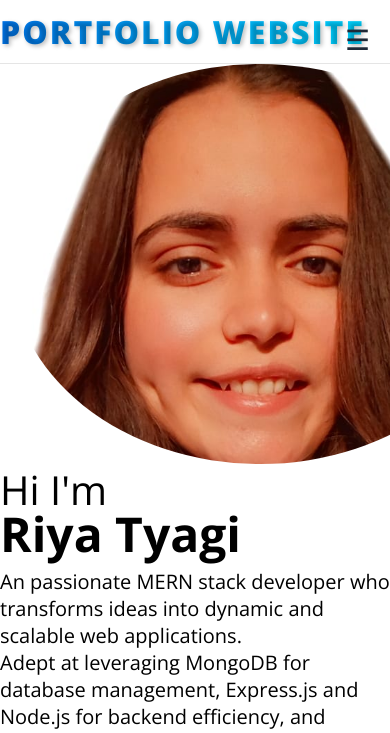
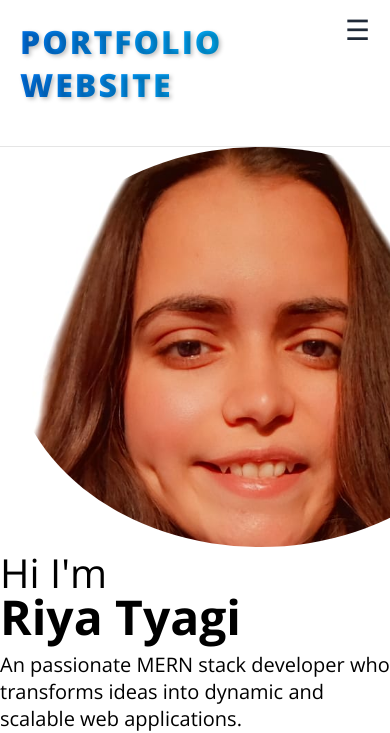
Before and after one commit to riyatyagi949/Portfolio-Website, a plain HTML site: page index.html in a window 390 px wide. Shown: the top 733 px of the page. Drawn offline with nearby package versions, Linux system fonts and the light colour scheme.

Commit message:
Update styles.css

```diff
--- a/styles.css
+++ b/styles.css
@@ -109,18 +109,26 @@
   /* MEDIA QUERIES */
   @media (max-width: 1080px) {
 	header {
+		padding: 20px;
+		gap:10px;
 	  flex-direction: column;
 	  align-items: flex-start;
 	}
 
 	.hamburger {
-	  display: block;
-	  position: absolute;
-	  top: 20px;
-	  right: 20px;
+             align-self: flex-end;
+             display: block;
+	     position: absolute;
+	     margin-top: -10px;
+		right: 20px;
           z-index: 1001;
 
 	}
+	  .logo-text {
+    margin-bottom: 10px;
+  }
+
+
 
 	nav {
 	  width: 100%;
```
